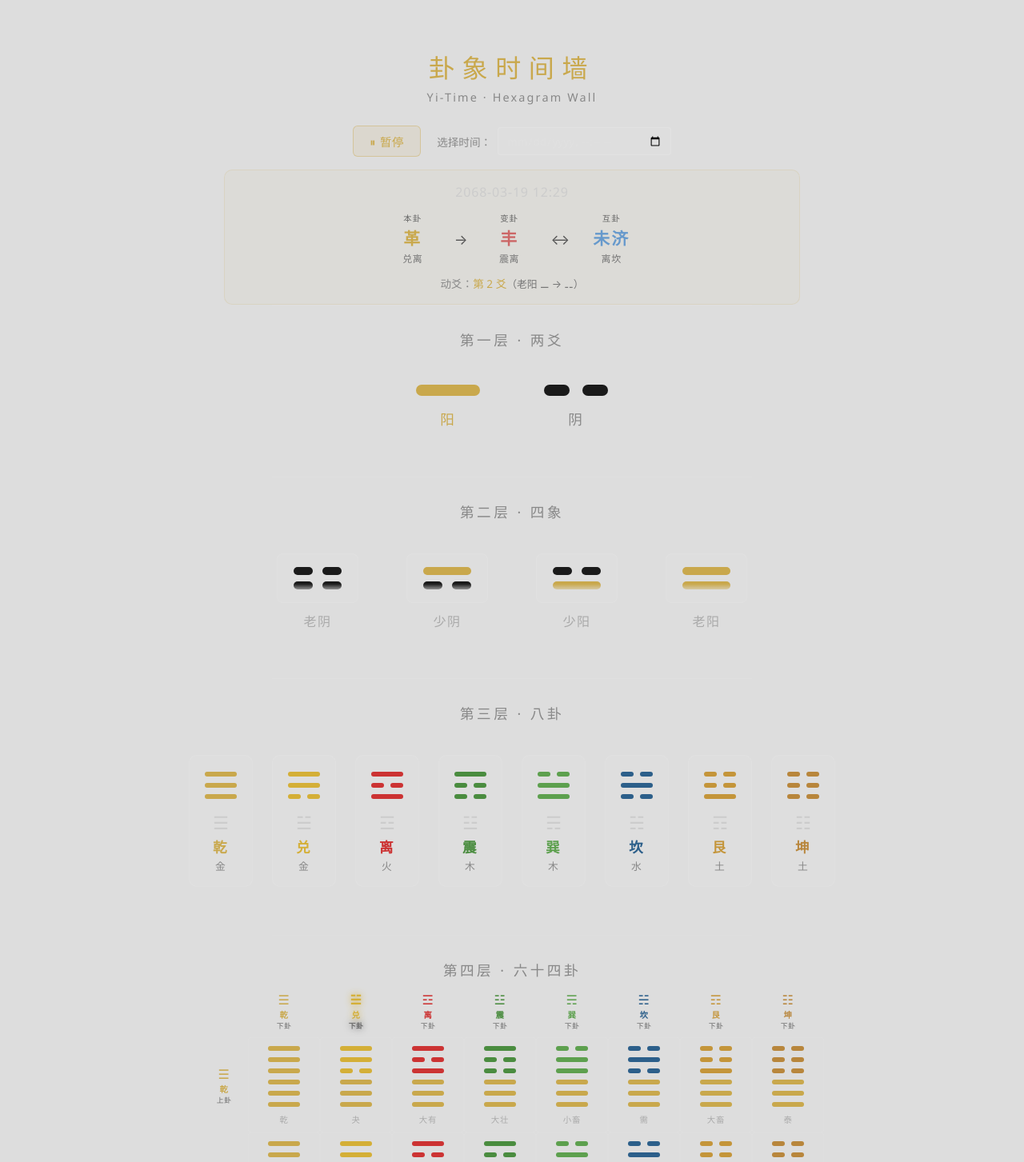
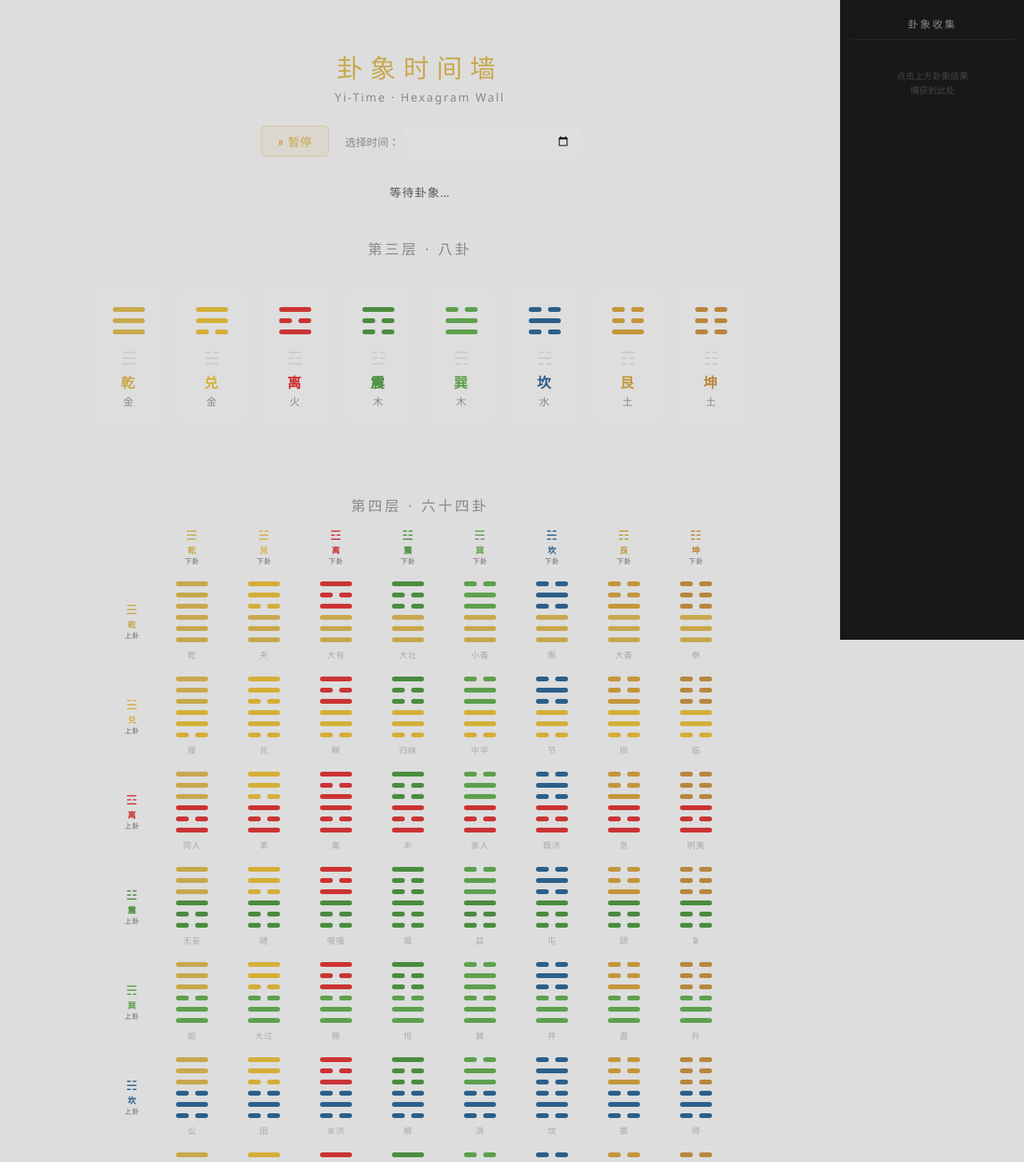
Before and after one commit to AguiPJ/yi-time, a React (Vite) app: page / in a window 1280 px wide. Shown: the top 1453 px of the page at 80% size. Built offline with nearby package versions, Linux system fonts and the light colour scheme.

Commit message:
feat: 10s interval, 三卦高亮+流程条, hide L1/L2, SidePanel capture

```diff
--- a/src/App.css
+++ b/src/App.css
@@ -35,9 +35,10 @@ body {
 /* ===== App 主体 ===== */
 
 .app {
-  max-width: 1200px;
+  max-width: 1100px;
   margin: 0 auto;
   padding: 40px 20px 60px;
+  padding-right: 250px;
 }
 
 .app__header {
--- a/src/App.jsx
+++ b/src/App.jsx
@@ -1,21 +1,23 @@
 import { useState, useCallback } from 'react';
-import Layer1Lines from './components/Layer1Lines';
-import Layer2FourImages from './components/Layer2FourImages';
 import Layer3EightTrigrams from './components/Layer3EightTrigrams';
 import Layer4SixtyFourHexagrams from './components/Layer4SixtyFourHexagrams';
 import TimeControl from './components/TimeControl';
 import ActiveHexagram from './components/ActiveHexagram';
+import SidePanel from './components/SidePanel';
 import { timeToHexagram } from './utils/timeToHexagram';
 import './App.css';
 
+let captureId = 0;
+
 /**
  * App — 卦象时间墙主页面
- * 时间驱动卦象：随机播放 + 手动选择
+ * 时间驱动卦象：随机播放 + 手动选择 + 右侧收集面板
  */
 export default function App() {
   const [result, setResult] = useState(null);
   const [isManual, setIsManual] = useState(false);
   const [playing, setPlaying] = useState(true);
+  const [captured, setCaptured] = useState([]);
 
   const handleTimeChange = useCallback((date, manual) => {
     const r = timeToHexagram(date);
@@ -25,16 +27,34 @@ export default function App() {
 
   const handleTogglePlay = useCallback(() => {
     setPlaying((p) => {
-      if (p) {
-        // 暂停 → 保持当前卦象
-        setIsManual(true);
-      }
+      if (p) setIsManual(true);
       return !p;
     });
   }, []);
 
+  const handleCapture = useCallback(() => {
+    if (!result) return;
+    const timeLabel =
+      `${result.timeParts.year}-${String(result.timeParts.month).padStart(2, '0')}-${String(result.timeParts.day).padStart(2, '0')} ` +
+      `${String(result.timeParts.hour).padStart(2, '0')}:${String(result.timeParts.minute).padStart(2, '0')}`;
+    setCaptured((prev) => [
+      {
+        id: ++captureId,
+        timeLabel,
+        timestamp: result.timestamp,
+        timeParts: result.timeParts,
+        benGua: result.benGua,
+        huGua: result.huGua,
+        bianGua: result.bianGua,
+      },
+      ...prev,
+    ]);
+  }, [result]);
+
   return (
     <main className="app">
+      <SidePanel entries={captured} />
+
       <header className="app__header">
         <h1 className="app__title">卦象时间墙</h1>
         <p className="app__subtitle">Yi-Time · Hexagram Wall</p>
@@ -45,12 +65,12 @@ export default function App() {
         playing={playing}
         onTogglePlay={handleTogglePlay}
       />
-      <ActiveHexagram result={result} isManual={isManual} />
+      <ActiveHexagram
+        result={result}
+        isManual={isManual}
+        onCapture={handleCapture}
+      />
 
-      <hr className="layer-divider" />
-      <Layer1Lines />
-      <hr className="layer-divider" />
-      <Layer2FourImages />
       <hr className="layer-divider" />
       <Layer3EightTrigrams />
       <hr className="layer-divider" />
--- a/src/components/ActiveHexagram.css
+++ b/src/components/ActiveHexagram.css
@@ -6,11 +6,29 @@
   background: rgba(201, 168, 76, 0.04);
   max-width: 720px;
   margin: 0 auto;
+  cursor: pointer;
+  transition: border-color 0.3s, background 0.3s, transform 0.2s;
+}
+
+.active-hex:hover {
+  border-color: rgba(201, 168, 76, 0.35);
+  background: rgba(201, 168, 76, 0.08);
+  transform: scale(1.01);
+}
+
+.active-hex:active {
+  transform: scale(0.99);
 }
 
 .active-hex--empty {
   border-color: rgba(255, 255, 255, 0.05);
   background: transparent;
+  cursor: default;
+}
+
+.active-hex--empty:hover {
+  transform: none;
+  border-color: rgba(255, 255, 255, 0.05);
 }
 
 .active-hex__waiting {
@@ -26,6 +44,7 @@
   justify-content: center;
   gap: 10px;
   margin-bottom: 14px;
+  flex-wrap: wrap;
 }
 
 .active-hex__timestamp {
@@ -44,12 +63,18 @@
   letter-spacing: 0.1em;
 }
 
+.active-hex__capture-hint {
+  font-size: 0.7rem;
+  color: #555;
+  letter-spacing: 0.08em;
+}
+
 /* --- 卦象行 --- */
 .active-hex__row {
   display: flex;
   align-items: center;
   justify-content: center;
-  gap: 12px;
+  gap: 10px;
   margin-bottom: 12px;
 }
 
@@ -73,17 +98,9 @@
   letter-spacing: 0.1em;
 }
 
-.active-hex__gua--main .active-hex__gua-name {
-  color: #c9a84c;
-}
-
-.active-hex__gua--changed .active-hex__gua-name {
-  color: #cc6666;
-}
-
-.active-hex__gua--mutual .active-hex__gua-name {
-  color: #6699cc;
-}
+.active-hex__gua--main .active-hex__gua-name { color: #c9a84c; }
+.active-hex__gua--mutual .active-hex__gua-name { color: #6699cc; }
+.active-hex__gua--changed .active-hex__gua-name { color: #cc6666; }
 
 .active-hex__gua-trigram {
   font-size: 0.75rem;
--- a/src/components/ActiveHexagram.jsx
+++ b/src/components/ActiveHexagram.jsx
@@ -2,12 +2,14 @@ import './ActiveHexagram.css';
 
 /**
  * ActiveHexagram — 当前激活卦象信息面板
+ * 显示：本卦（现状）→ 互卦（过程）→ 变卦（结果）
  *
  * Props:
- *   result: timeToHexagram 返回的结果对象，null 表示无数据
- *   isManual: boolean — 是否为手动选择的时间
+ *   result:    timeToHexagram 返回的结果对象，null 表示无数据
+ *   isManual:  boolean — 是否为手动选择的时间
+ *   onCapture: () => void — 点击捕获回调
  */
-export default function ActiveHexagram({ result, isManual }) {
+export default function ActiveHexagram({ result, isManual, onCapture }) {
   if (!result) {
     return (
       <div className="active-hex active-hex--empty">
@@ -16,44 +18,46 @@ export default function ActiveHexagram({ result, isManual }) {
     );
   }
 
-  const { timeParts, benGua, dongYaoIndex, bianGua, huGua } = result;
+  const { timeParts, benGua, dongYaoIndex, huGua, bianGua } = result;
 
   const formatTime = (p) =>
     `${p.year}-${String(p.month).padStart(2, '0')}-${String(p.day).padStart(2, '0')} ${String(p.hour).padStart(2, '0')}:${String(p.minute).padStart(2, '0')}`;
 
   return (
-    <div className="active-hex">
+    <div className="active-hex" onClick={onCapture} title="点击捕获到右侧面板">
       <div className="active-hex__time">
         <span className="active-hex__timestamp">{formatTime(timeParts)}</span>
         {isManual && <span className="active-hex__badge">手动</span>}
+        <span className="active-hex__capture-hint">点击捕获 →</span>
       </div>
 
+      {/* 本卦 → 互卦 → 变卦 */}
       <div className="active-hex__row">
         <div className="active-hex__gua active-hex__gua--main">
-          <span className="active-hex__gua-label">本卦</span>
+          <span className="active-hex__gua-label">本卦 · 现状</span>
           <span className="active-hex__gua-name">{benGua.name}</span>
           <span className="active-hex__gua-trigram">
             {benGua.lowerTrigram}{benGua.upperTrigram}
           </span>
         </div>
 
-        <div className="active-hex__arrow">→</div>
+        <span className="active-hex__arrow">→</span>
+
+        <div className="active-hex__gua active-hex__gua--mutual">
+          <span className="active-hex__gua-label">互卦 · 过程</span>
+          <span className="active-hex__gua-name">{huGua.name}</span>
+          <span className="active-hex__gua-trigram">
+            {huGua.lowerTrigram}{huGua.upperTrigram}
+          </span>
+        </div>
+
+        <span className="active-hex__arrow">→</span>
 
         <div className="active-hex__gua active-hex__gua--changed">
-          <span className="active-hex__gua-label">变卦</span>
+          <span className="active-hex__gua-label">变卦 · 结果</span>
           <span className="active-hex__gua-name">{bianGua.name}</span>
           <span className="active-hex__gua-trigram">
             {bianGua.lowerTrigram}{bianGua.upperTrigram}
-          </span>
-        </div>
-
-        <div className="active-hex__arrow">↔</div>
-
-        <div className="active-hex__gua active-hex__gua--mutual">
-          <span className="active-hex__gua-label">互卦</span>
-          <span className="active-hex__gua-name">{huGua.name}</span>
-          <span className="active-hex__gua-trigram">
-            {huGua.lowerTrigram}{huGua.upperTrigram}
           </span>
         </div>
       </div>
--- a/src/components/Layer4SixtyFourHexagrams.css
+++ b/src/components/Layer4SixtyFourHexagrams.css
@@ -100,24 +100,55 @@
   background: rgba(255, 255, 255, 0.05);
 }
 
-/* --- 激活本卦 --- */
-.hex-cell--active {
+/* --- 高亮本卦 (金色) --- */
+.hex-cell--ben {
   border-color: rgba(201, 168, 76, 0.6) !important;
   background: rgba(201, 168, 76, 0.08) !important;
-  box-shadow: 0 0 12px rgba(201, 168, 76, 0.15);
 }
 
-.hex-cell--pulse {
-  animation: hex-pulse 1.5s ease-in-out infinite;
+/* --- 高亮互卦 (蓝色) --- */
+.hex-cell--hu {
+  border-color: rgba(102, 153, 204, 0.6) !important;
+  background: rgba(102, 153, 204, 0.08) !important;
 }
 
-@keyframes hex-pulse {
-  0%, 100% {
-    box-shadow: 0 0 12px rgba(201, 168, 76, 0.15);
-  }
-  50% {
-    box-shadow: 0 0 24px rgba(201, 168, 76, 0.35);
-  }
+/* --- 高亮变卦 (红色) --- */
+.hex-cell--bian {
+  border-color: rgba(204, 102, 102, 0.6) !important;
+  background: rgba(204, 102, 102, 0.08) !important;
+}
+
+.hex-cell--glow {
+  animation: hex-glow 2s ease-in-out infinite;
+}
+
+@keyframes hex-glow {
+  0%, 100% { box-shadow: 0 0 8px rgba(255, 255, 255, 0.05); }
+  50% { box-shadow: 0 0 18px rgba(255, 255, 255, 0.12); }
+}
+
+.hex-cell--ben.hex-cell--glow {
+  animation-name: hex-glow-ben;
+}
+@keyframes hex-glow-ben {
+  0%, 100% { box-shadow: 0 0 8px rgba(201, 168, 76, 0.2); }
+  50% { box-shadow: 0 0 20px rgba(201, 168, 76, 0.45); }
+}
+
+.hex-cell--hu.hex-cell--glow {
+  animation-name: hex-glow-hu;
+}
+@keyframes hex-glow-hu {
+  0%, 100% { box-shadow: 0 0 8px rgba(102, 153, 204, 0.2); }
+  50% { box-shadow: 0 0 20px rgba(102, 153, 204, 0.45); }
+}
+
+.hex-cell--bian.hex-cell--glow {
+  animation-name: hex-glow-bian;
+}
+@keyframes hex-glow-bian {
+  0%, 100% { box-shadow: 0 0 8px rgba(204, 102, 102, 0.2); }
+  50% { box-shadow: 0 0 20px rgba(204, 102, 102, 0.45); }
 }
 
 .hex-cell__lines {
@@ -156,6 +187,55 @@
   transition: color 0.5s;
 }
 
-.hex-cell--active .hex-cell__name {
-  color: #c9a84c;
+.hex-cell--ben .hex-cell__name { color: #c9a84c; }
+.hex-cell--hu .hex-cell__name { color: #6699cc; }
+.hex-cell--bian .hex-cell__name { color: #cc6666; }
+
+/* --- 流程条 --- */
+.hex-flow {
+  display: flex;
+  align-items: center;
+  justify-content: center;
+  gap: 16px;
+  margin-top: 18px;
+  padding: 12px 20px;
+  border-top: 1px solid rgba(255, 255, 255, 0.06);
 }
+
+.hex-flow__item {
+  display: flex;
+  align-items: center;
+  gap: 6px;
+}
+
+.hex-flow__dot {
+  width: 8px;
+  height: 8px;
+  border-radius: 50%;
+  display: inline-block;
+}
+
+.hex-flow__item--ben .hex-flow__dot { background: #c9a84c; }
+.hex-flow__item--hu .hex-flow__dot { background: #6699cc; }
+.hex-flow__item--bian .hex-flow__dot { background: #cc6666; }
+
+.hex-flow__label {
+  font-size: 0.65rem;
+  color: #888;
+  white-space: nowrap;
+}
+
+.hex-flow__name {
+  font-size: 0.8rem;
+  font-weight: 600;
+  letter-spacing: 0.05em;
+}
+
+.hex-flow__item--ben .hex-flow__name { color: #c9a84c; }
+.hex-flow__item--hu .hex-flow__name { color: #6699cc; }
+.hex-flow__item--bian .hex-flow__name { color: #cc6666; }
+
+.hex-flow__arrow {
+  font-size: 1rem;
+  color: #555;
+}
--- a/src/components/Layer4SixtyFourHexagrams.jsx
+++ b/src/components/Layer4SixtyFourHexagrams.jsx
@@ -6,15 +6,27 @@ import './Layer4SixtyFourHexagrams.css';
 /**
  * Layer4SixtyFourHexagrams — 第四层：六十四卦
  * 8×8 网格，上卦为行(纵)，下卦为列(横)
- * 每卦6爻：下3爻用下卦颜色，上3爻用上卦颜色
+ * 高亮 本卦→互卦→变卦 三卦
  *
  * Props:
  *   activeResult: timeToHexagram 的结果或 null
  */
 export default function Layer4SixtyFourHexagrams({ activeResult }) {
-  const activeRow = activeResult?.benGua?.row;
-  const activeCol = activeResult?.benGua?.col;
+  const benRow = activeResult?.benGua?.row;
+  const benCol = activeResult?.benGua?.col;
+  const huRow = activeResult?.huGua?.row;
+  const huCol = activeResult?.huGua?.col;
+  const bianRow = activeResult?.bianGua?.row;
+  const bianCol = activeResult?.bianGua?.col;
   const dongYaoIdx = activeResult?.dongYaoIndex;
+
+  // 判断某个单元格是什么类型的高亮
+  function getCellType(r, c) {
+    if (r === benRow && c === benCol) return 'ben';
+    if (r === huRow && c === huCol) return 'hu';
+    if (r === bianRow && c === bianCol) return 'bian';
+    return null;
+  }
 
   return (
     <section className="layer layer-4">
@@ -28,7 +40,7 @@ export default function Layer4SixtyFourHexagrams({ activeResult }) {
             key={t.id}
             className={
               'hex-grid__col-label' +
-              (activeCol === ci ? ' hex-grid__col-label--active' : '')
+              (benCol === ci ? ' hex-grid__col-label--active' : '')
             }
             style={{ color: t.color }}
           >
@@ -42,11 +54,10 @@ export default function Layer4SixtyFourHexagrams({ activeResult }) {
       {/* 8×8 卦象网格 */}
       {HEXAGRAMS.map((row, r) => (
         <div key={r} className="hex-grid__row">
-          {/* 行头：上卦 */}
           <div
             className={
               'hex-grid__row-label' +
-              (activeRow === r ? ' hex-grid__row-label--active' : '')
+              (benRow === r ? ' hex-grid__row-label--active' : '')
             }
             style={{ color: TRIGRAMS[r].color }}
           >
@@ -56,22 +67,23 @@ export default function Layer4SixtyFourHexagrams({ activeResult }) {
           </div>
 
           {row.map((hex, c) => {
-            const isActive = activeRow === r && activeCol === c;
+            const cellType = getCellType(r, c);
+            const isBen = cellType === 'ben';
             return (
               <div
                 key={hex.id}
                 className={
                   'hex-cell' +
-                  (isActive ? ' hex-cell--active' : '') +
-                  (isActive && activeResult?.timestamp
-                    ? ' hex-cell--pulse'
+                  (cellType ? ` hex-cell--${cellType}` : '') +
+                  (cellType && activeResult?.timestamp
+                    ? ' hex-cell--glow'
                     : '')
                 }
               >
                 <div className="hex-cell__lines">
                   {hex.lines.map((type, i) => {
                     const color = i < 3 ? hex.lowerColor : hex.upperColor;
-                    const isDongYao = isActive && dongYaoIdx === i;
+                    const isDongYao = isBen && dongYaoIdx === i;
                     return (
                       <div
                         key={i}
@@ -91,6 +103,29 @@ export default function Layer4SixtyFourHexagrams({ activeResult }) {
           })}
         </div>
       ))}
+
+      {/* 流程条：本卦 → 互卦 → 变卦 */}
+      {activeResult && (
+        <div className="hex-flow">
+          <div className="hex-flow__item hex-flow__item--ben">
+            <span className="hex-flow__dot" />
+            <span className="hex-flow__label">本卦 · 现状</span>
+            <span className="hex-flow__name">{activeResult.benGua.name}</span>
+          </div>
+          <span className="hex-flow__arrow">→</span>
+          <div className="hex-flow__item hex-flow__item--hu">
+            <span className="hex-flow__dot" />
+            <span className="hex-flow__label">互卦 · 过程</span>
+            <span className="hex-flow__name">{activeResult.huGua.name}</span>
+          </div>
+          <span className="hex-flow__arrow">→</span>
+          <div className="hex-flow__item hex-flow__item--bian">
+            <span className="hex-flow__dot" />
+            <span className="hex-flow__label">变卦 · 结果</span>
+            <span className="hex-flow__name">{activeResult.bianGua.name}</span>
+          </div>
+        </div>
+      )}
     </section>
   );
 }
--- /dev/null
+++ b/src/components/SidePanel.css
@@ -0,0 +1,118 @@
+/* ===== SidePanel 右侧收集面板 ===== */
+
+.side-panel {
+  position: fixed;
+  right: 0;
+  top: 0;
+  width: 230px;
+  height: 100vh;
+  overflow-y: auto;
+  padding: 20px 12px 40px;
+  border-left: 1px solid rgba(255, 255, 255, 0.06);
+  background: rgba(13, 13, 13, 0.95);
+  z-index: 100;
+}
+
+.side-panel__title {
+  text-align: center;
+  font-size: 0.8rem;
+  font-weight: 400;
+  color: #888;
+  letter-spacing: 0.2em;
+  margin-bottom: 16px;
+  padding-bottom: 10px;
+  border-bottom: 1px solid rgba(255, 255, 255, 0.06);
+}
+
+.side-panel__empty {
+  text-align: center;
+  font-size: 0.7rem;
+  color: #444;
+  line-height: 1.6;
+  padding: 20px 0;
+}
+
+.side-panel__list {
+  display: flex;
+  flex-direction: column;
+  gap: 10px;
+}
+
+/* --- 条目卡片 --- */
+.side-entry {
+  padding: 10px;
+  border: 1px solid rgba(255, 255, 255, 0.06);
+  border-radius: 6px;
+  background: rgba(255, 255, 255, 0.02);
+  animation: slide-in-right 0.4s ease-out;
+}
+
+@keyframes slide-in-right {
+  from {
+    opacity: 0;
+    transform: translateX(40px);
+  }
+  to {
+    opacity: 1;
+    transform: translateX(0);
+  }
+}
+
+.side-entry__time {
+  display: block;
+  font-size: 0.6rem;
+  color: #555;
+  text-align: center;
+  margin-bottom: 6px;
+  font-variant-numeric: tabular-nums;
+}
+
+.side-entry__guas {
+  display: flex;
+  align-items: center;
+  justify-content: center;
+  gap: 3px;
+}
+
+.side-entry__gua {
+  display: flex;
+  flex-direction: column;
+  align-items: center;
+  gap: 1px;
+  min-width: 50px;
+}
+
+.side-entry__tag {
+  font-size: 0.5rem;
+  padding: 1px 5px;
+  border-radius: 3px;
+  letter-spacing: 0.05em;
+}
+
+.side-entry__gua--ben .side-entry__tag {
+  background: rgba(201, 168, 76, 0.2);
+  color: #c9a84c;
+}
+
+.side-entry__gua--hu .side-entry__tag {
+  background: rgba(102, 153, 204, 0.2);
+  color: #6699cc;
+}
+
+.side-entry__gua--bian .side-entry__tag {
+  background: rgba(204, 102, 102, 0.2);
+  color: #cc6666;
+}
+
+.side-entry__name {
+  font-size: 0.75rem;
+  font-weight: 600;
+  letter-spacing: 0.05em;
+  color: #ccc;
+}
+
+.side-entry__arrow {
+  font-size: 0.6rem;
+  color: #555;
+  flex-shrink: 0;
+}
--- /dev/null
+++ b/src/components/SidePanel.jsx
@@ -0,0 +1,39 @@
+import './SidePanel.css';
+
+/**
+ * SidePanel — 右侧收集面板
+ * 每次点击 ActiveHexagram 捕获本卦→互卦→变卦三卦
+ */
+export default function SidePanel({ entries }) {
+  return (
+    <aside className="side-panel">
+      <h3 className="side-panel__title">卦象收集</h3>
+      {entries.length === 0 && (
+        <p className="side-panel__empty">点击上方卦象结果<br />捕获到此处</p>
+      )}
+      <div className="side-panel__list">
+        {entries.map((entry) => (
+          <div key={entry.id} className="side-entry">
+            <span className="side-entry__time">{entry.timeLabel}</span>
+            <div className="side-entry__guas">
+              <div className="side-entry__gua side-entry__gua--ben">
+                <span className="side-entry__tag">本</span>
+                <span className="side-entry__name">{entry.benGua.name}</span>
+              </div>
+              <span className="side-entry__arrow">→</span>
+              <div className="side-entry__gua side-entry__gua--hu">
+                <span className="side-entry__tag">互</span>
+                <span className="side-entry__name">{entry.huGua.name}</span>
+              </div>
+              <span className="side-entry__arrow">→</span>
+              <div className="side-entry__gua side-entry__gua--bian">
+                <span className="side-entry__tag">变</span>
+                <span className="side-entry__name">{entry.bianGua.name}</span>
+              </div>
+            </div>
+          </div>
+        ))}
+      </div>
+    </aside>
+  );
+}
--- a/src/components/TimeControl.jsx
+++ b/src/components/TimeControl.jsx
@@ -21,7 +21,7 @@ export default function TimeControl({ onTimeChange, playing, onTogglePlay }) {
         const end = new Date(2100, 11, 31).getTime();
         const ts = start + Math.random() * (end - start);
         onTimeChange(new Date(ts), false);
-      }, 1500);
+      }, 10000);
     }
     return () => {
       if (intervalRef.current) clearInterval(intervalRef.current);
```
